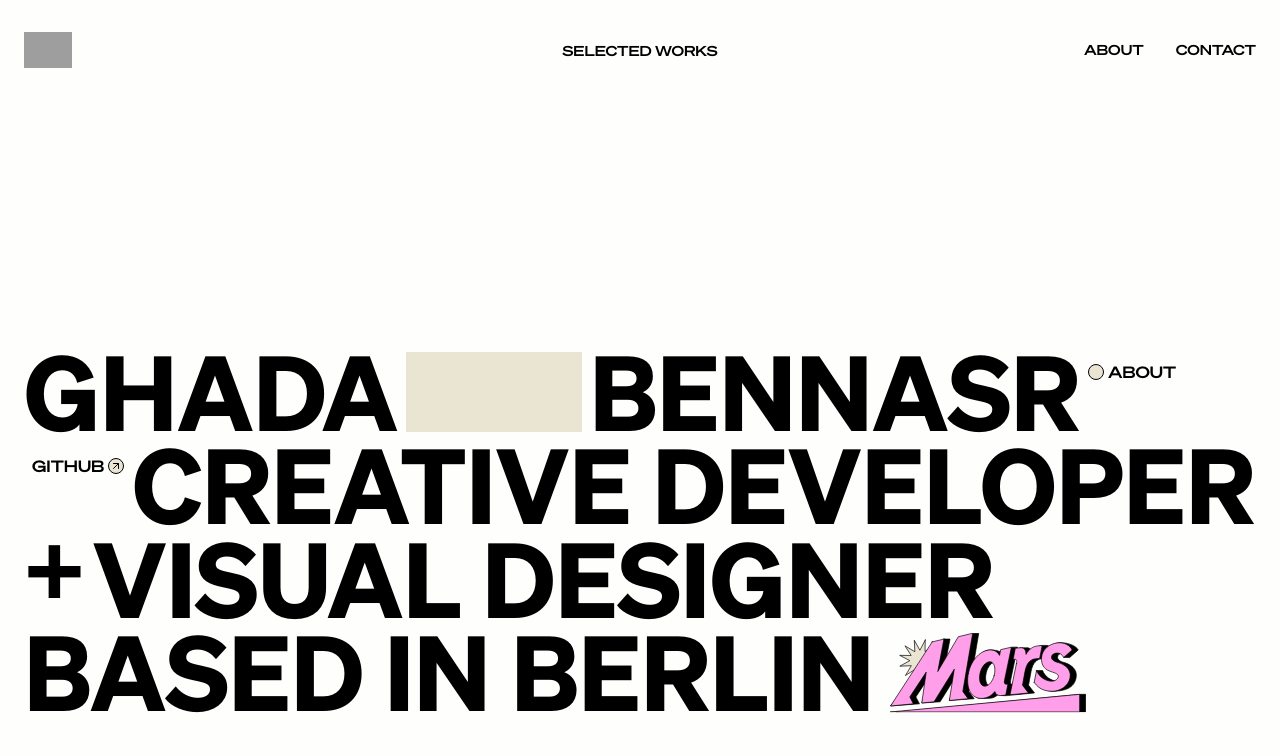
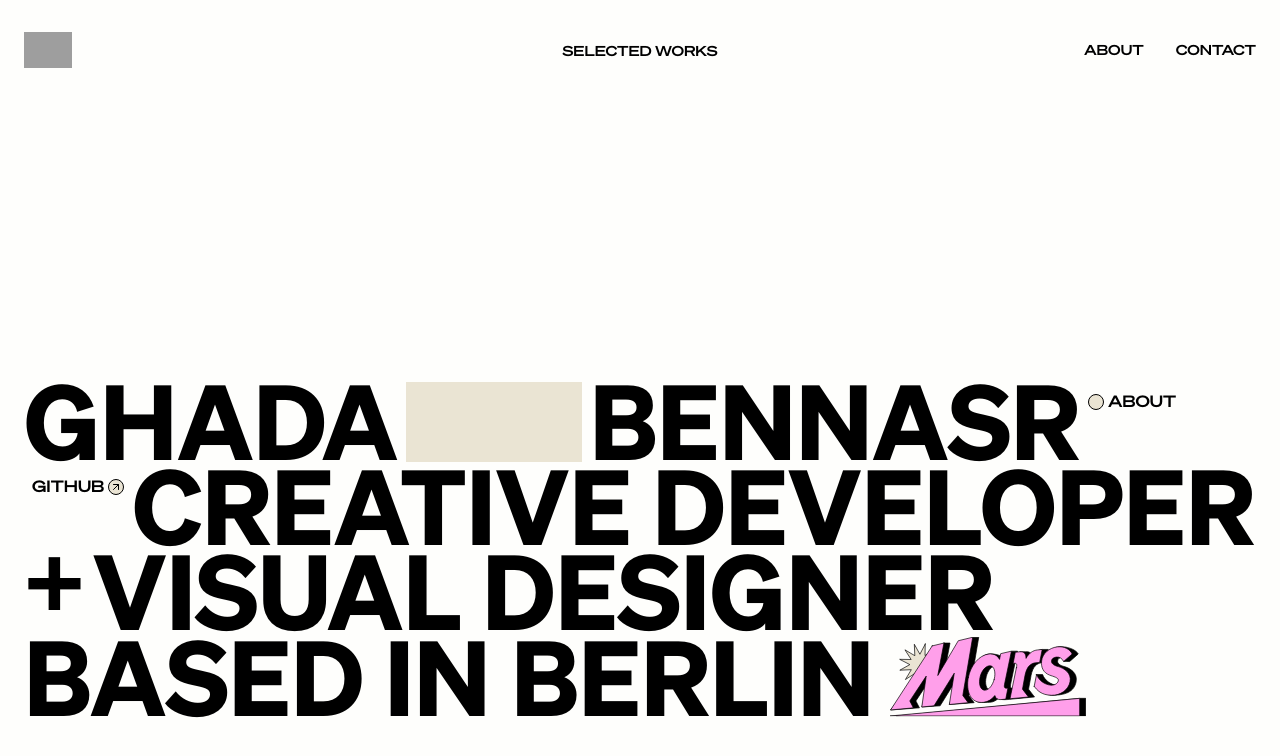
Before and after one commit to GhadaBN/dev-portfolio, a React (Vite) app: page / in a window 1280 px wide. Shown: the top 756 px of the page. Built offline with nearby package versions, Linux system fonts and the light colour scheme; grey boxes are pictures that could not be loaded.

Commit message:
project header styling

```diff
--- a/src/assets/projectsData.json
+++ b/src/assets/projectsData.json
@@ -4,7 +4,7 @@
     "title": "Tomato Social Club",
     "type": ["Web Development"],
     "description": [
-      "Tomato Social Club is a fullstack Web-first application for food delivery built using the MERN stack. This platform provides a seamless and intuitive experience for customers. With integrated Stripe payment processing, Tomato Social Club ensures secure and efficient transactions."
+      "Fullstack Web-first application for food delivery built using the MERN stack. The platform provides a seamless and intuitive experience for customers. Integrated Stripe payment processing, ensures secure and efficient transactions."
     ],
     "technology": [
       "React.js: Builds the interactive and responsive user interface.",
--- a/src/components/Header.jsx
+++ b/src/components/Header.jsx
@@ -6,7 +6,7 @@ import { assets } from "../assets/assets";
 const Header = () => {
   return (
     <header className="absolute left-4 sm:left-0 md:bottom-8 md:left-4 lg:left-6 w-[90vw]">
-      <div className="relative text-4xl md:text-customXl font-sohne font-book leading-tight-0.9 uppercase whitespace-nowrap flex items-center space-x-2">
+      <div className="relative text-4xl md:text-customXl font-sohne font-book leading-x-tight uppercase whitespace-nowrap flex items-center space-x-2">
         <span>GHADA</span>
         <span
           className="w-60 bg-customBeige inline-block align-middle"
@@ -24,7 +24,7 @@ const Header = () => {
         </Link>
       </div>
 
-      <div className="relative text-4xl md:text-customXl font-sohne font-book leading-tight-0.9 uppercase whitespace-nowrap flex items-center space-x-2">
+      <div className="relative text-4xl md:text-customXl font-sohne font-book leading-x-tight uppercase whitespace-nowrap flex items-center space-x-2">
         <a
           href={"https://github.com/GhadaBN"}
           target="_blank"
@@ -42,13 +42,13 @@ const Header = () => {
 
         <span>CREATIVE DEVELOPER</span>
       </div>
-      <div className="text-4xl md:text-customXl font-sohne leading-tight-0.9 font-book uppercase">
+      <div className="text-4xl md:text-customXl font-sohne leading-x-tight font-book uppercase">
         <div className="flex items-center">
           <span className="relative text-customXl -top-3">+</span>
           <span className="ml-2">VISUAL DESIGNER</span>
         </div>
       </div>
-      <div className="flex items-center text-4xl md:text-customXl leading-tight-0.9 font-sohne font-book uppercase whitespace-nowrap">
+      <div className="flex items-center text-4xl md:text-customXl leading-x-tight font-sohne font-book uppercase whitespace-nowrap">
         <span>BASED IN BERLIN</span>
         <img
           src={assets.mars_icon}
--- a/src/components/ProjectHeader.jsx
+++ b/src/components/ProjectHeader.jsx
@@ -17,7 +17,7 @@ const ProjectHeader = ({ title, description, technology, demo }) => {
           </h1>
         </div>
         <div className="w-[80%] flex space-x-10">
-          <div className="w-[35%]">
+          <div className="w-[30%]">
             <h2 className="text-customSm font-sohneBreit font-normal uppercase text-left border-b border-black px-2 py-2 mb-1 my-1">
               Technology Stack
             </h2>
@@ -27,7 +27,7 @@ const ProjectHeader = ({ title, description, technology, demo }) => {
                 return (
                   <div
                     key={index}
-                    className=" border-b border-black px-2 py-2 my-1"
+                    className=" border-b last:border-none border-black px-2 py-2 my-1"
                   >
                     <div
                       className="flex items-center justify-between cursor-pointer"
@@ -56,7 +56,7 @@ const ProjectHeader = ({ title, description, technology, demo }) => {
               })}
             </div>
           </div>
-          <div className="w-[35%]">
+          <div className="w-[50%]">
             {demo?.map((link, index) => (
               <div key={index} className="border-b border-black px-2 py-2 my-1">
                 <a
--- a/src/pages/Contact.jsx
+++ b/src/pages/Contact.jsx
@@ -12,13 +12,13 @@ const Contact = () => {
   return (
     <div className="relative h-auto overflow-hidden flex flex-col">
       <div className="ml-6 mt-12 w-[90vw]">
-        <div className="relative text-customLg font-sohne font-book leading-tight-0.9 uppercase whitespace-nowrap flex items-center space-x-2">
+        <div className="relative text-customLg font-sohne font-book leading-x-tight uppercase whitespace-nowrap flex items-center space-x-2">
           <span>Have a project in mind?</span>
         </div>
-        <div className="relative text-customLg font-sohne font-book leading-tight-0.9 uppercase whitespace-nowrap flex items-center space-x-2">
+        <div className="relative text-customLg font-sohne font-book leading-x-tight uppercase whitespace-nowrap flex items-center space-x-2">
           <span>Or want to say hello,</span>
         </div>
-        <div className="relative text-customLg font-sohne font-book leading-tight-0.9 uppercase whitespace-nowrap flex items-center space-x-2">
+        <div className="relative text-customLg font-sohne font-book leading-x-tight uppercase whitespace-nowrap flex items-center space-x-2">
           <span>drop me a line.</span>
         </div>
       </div>
--- a/src/pages/SelectedWorks.jsx
+++ b/src/pages/SelectedWorks.jsx
@@ -11,7 +11,7 @@ const SelectedWorks = () => {
         {projects.map((project) => (
           <div
             key={project.id}
-            className="relative text-customLg font-sohne font-book leading-tight-0.9 uppercase whitespace-nowrap flex items-center space-x-2"
+            className="relative text-customLg font-sohne font-book leading-x-tight uppercase whitespace-nowrap flex items-center space-x-2"
           >
             <Link
               to={`/projects/${project.id}`}
--- a/tailwind.config.js
+++ b/tailwind.config.js
@@ -20,7 +20,7 @@ export default {
         customSm: "1rem",
       },
       lineHeight: {
-        "tight-0.82": "0.82",
+        "x-tight": "0.82",
         "tight-0.9": "0.9",
       },
       colors: {
```
